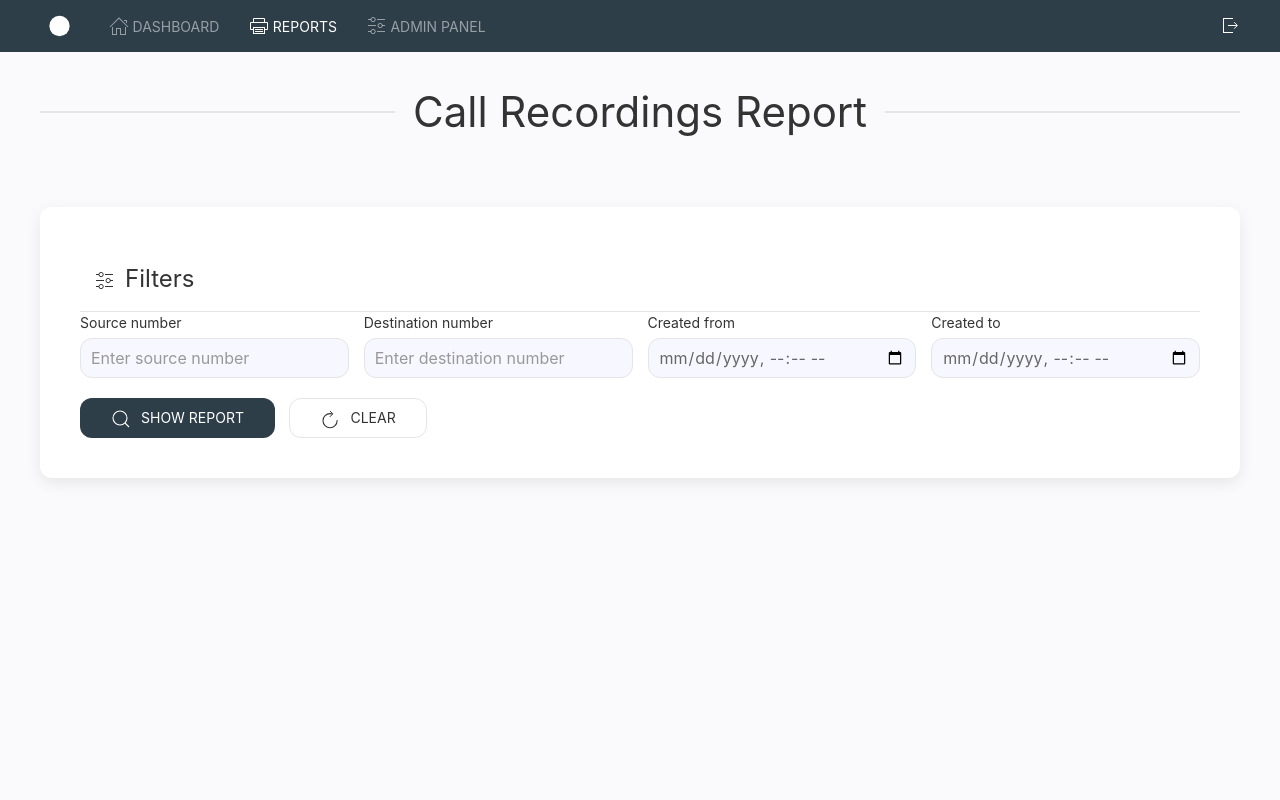
After one commit to radetsky/PearlPBX2, a Django app: page /reports/monitor/ in a window 1280 px wide. The commit adds this page. Run offline with Django 4.2, Linux system fonts and the light colour scheme; parts of the project's set-up code (start-up, migrations or seed data) failed here and were passed over; some libraries are stand-ins or nearby versions.

Commit message:
add form, template, view for monitor report

```diff
--- a/apps/reports/forms.py
+++ b/apps/reports/forms.py
@@ -1,6 +1,40 @@
 from django import forms
 from django.utils import timezone
 from datetime import timedelta
+
+
+# Form for searching MonitorFilenames (call recordings)
+class MonitorFilenamesReportForm(forms.Form):
+    src = forms.CharField(
+        label="Source number",
+        max_length=64,
+        required=False,
+        widget=forms.TextInput(
+            attrs={"class": "form-control", "placeholder": "Enter source number"}
+        ),
+    )
+    dst = forms.CharField(
+        label="Destination number",
+        max_length=64,
+        required=False,
+        widget=forms.TextInput(
+            attrs={"class": "form-control", "placeholder": "Enter destination number"}
+        ),
+    )
+    created_start = forms.DateTimeField(
+        label="Created from",
+        required=False,
+        widget=forms.DateTimeInput(
+            attrs={"type": "datetime-local", "class": "form-control"}
+        ),
+    )
+    created_end = forms.DateTimeField(
+        label="Created to",
+        required=False,
+        widget=forms.DateTimeInput(
+            attrs={"type": "datetime-local", "class": "form-control"}
+        ),
+    )
 
 
 class CDRReportForm(forms.Form):
--- a/apps/reports/models.py
+++ b/apps/reports/models.py
@@ -46,7 +46,9 @@ class CDR(models.Model):
     disposition = models.CharField(max_length=45, blank=True)
     amaflags = models.CharField(max_length=45, blank=True)
     userfield = models.CharField(max_length=256, blank=True)
-    uniqueid = models.CharField(max_length=150, blank=False, null=False, primary_key=True)
+    uniqueid = models.CharField(
+        max_length=150, blank=False, null=False, primary_key=True
+    )
     linkedid = models.CharField(max_length=150, blank=True)
     peeraccount = models.CharField(max_length=80, blank=True)
     sequence = models.IntegerField(null=True, blank=True)
--- /dev/null
+++ b/apps/reports/templates/monitor.html
@@ -0,0 +1,135 @@
+{% extends 'base.html' %}
+{% load form_extras %}
+{% load static %}
+
+{% block content %}
+<div class="uk-container uk-container-large uk-margin-top">
+    <h1 class="uk-heading-line uk-text-center"><span>Call Recordings Report</span></h1>
+
+    <!-- Filter form -->
+    <div class="uk-card uk-card-default uk-card-body uk-margin-large-top uk-border-rounded">
+        <div class="uk-card-header uk-padding-small">
+            <h3 class="uk-card-title uk-margin-remove-bottom">
+                <span uk-icon="settings" class="uk-margin-small-right"></span>Filters
+            </h3>
+        </div>
+        <form method="get" class="uk-form-stacked">
+            <div class="uk-grid-small uk-child-width-1-2@s uk-child-width-1-4@m" uk-grid>
+                <div>
+                    <label class="uk-form-label" for="id_src">{{ form.src.label }}</label>
+                    <div class="uk-form-controls">
+                        {{ form.src|add_class:"uk-input uk-border-rounded" }}
+                    </div>
+                </div>
+                <div>
+                    <label class="uk-form-label" for="id_dst">{{ form.dst.label }}</label>
+                    <div class="uk-form-controls">
+                        {{ form.dst|add_class:"uk-input uk-border-rounded" }}
+                    </div>
+                </div>
+                <div>
+                    <label class="uk-form-label" for="id_created_start">{{ form.created_start.label }}</label>
+                    <div class="uk-form-controls">
+                        {{ form.created_start|add_class:"uk-input uk-border-rounded" }}
+                    </div>
+                </div>
+                <div>
+                    <label class="uk-form-label" for="id_created_end">{{ form.created_end.label }}</label>
+                    <div class="uk-form-controls">
+                        {{ form.created_end|add_class:"uk-input uk-border-rounded" }}
+                    </div>
+                </div>
+            </div>
+            <div class="uk-margin-top">
+                <button type="submit" class="uk-button uk-border-rounded uk-button-primary uk-margin-small-right">
+                    <span uk-icon="search" class="uk-margin-small-right"></span>Show report
+                </button>
+                <a href="{% url 'monitor_report' %}" class="uk-button uk-border-rounded uk-button-default uk-margin-small-right">
+                    <span uk-icon="refresh" class="uk-margin-small-right"></span>Clear
+                </a>
+            </div>
+        </form>
+    </div>
+
+    {% if recordings %}
+    <!-- Results table -->
+    <div class="uk-margin-large-top">
+        <div class="uk-card uk-card-default">
+            <div class="uk-card-header">
+                <h3 class="uk-card-title uk-margin-remove-bottom">
+                    <span uk-icon="table" class="uk-margin-small-right"></span>
+                    Results ({{ recordings.paginator.count }} records)
+                </h3>
+            </div>
+            <div class="uk-card-body uk-padding-remove">
+                <div class="uk-overflow-auto">
+                    <table class="uk-table uk-table-hover uk-table-striped uk-table-small">
+                        <thead>
+                            <tr>
+                                <th class="uk-table-shrink uk-width-small">
+                                    <span uk-icon="calendar" class="uk-margin-small-right"></span>Date/Time
+                                </th>
+                                <th class="uk-table-shrink">
+                                    <span uk-icon="phone" class="uk-margin-small-right"></span>Source
+                                </th>
+                                <th class="uk-table-shrink">
+                                    <span uk-icon="phone" class="uk-margin-small-right"></span>Destination
+                                </th>
+                                <th>
+                                    <span uk-icon="file-audio" class="uk-margin-small-right"></span>Filename
+                                </th>
+                            </tr>
+                        </thead>
+                        <tbody>
+                            {% for rec in recordings %}
+                            <tr class="uk-animation-fade">
+                                <td class="uk-text-nowrap uk-text-small">
+                                    {{ rec.created|date:"d.m.Y H:i:s" }}
+                                </td>
+                                <td class="uk-text-bold">{{ rec.src|default:"-" }}</td>
+                                <td class="uk-text-bold">{{ rec.dst|default:"-" }}</td>
+                                <td class="uk-text-truncate uk-text-small">
+                                    {{ rec.filename|default:"-" }}
+                                </td>
+                            </tr>
+                            {% empty %}
+                            <tr>
+                                <td colspan="4" class="uk-text-center uk-text-muted uk-padding">
+                                    <div uk-icon="icon: info; ratio: 2"></div>
+                                    <p class="uk-margin-small-top">No data found</p>
+                                </td>
+                            </tr>
+                            {% endfor %}
+                        </tbody>
+                    </table>
+                </div>
+            </div>
+            <!-- Pagination -->
+            {% if recordings.has_other_pages %}
+            <div class="uk-card-footer">
+                <ul class="uk-pagination uk-flex-center uk-margin-remove">
+                    {% if recordings.has_previous %}
+                        <li>
+                            <a href="?{% for key, value in request.GET.items %}{% if key != 'page' %}{{ key }}={{ value }}&{% endif %}{% endfor %}page={{ recordings.previous_page_number }}">
+                                <span uk-icon="chevron-left"></span>
+                            </a>
+                        </li>
+                    {% endif %}
+                    <li class="uk-active">
+                        <span>{{ recordings.number }} of {{ recordings.paginator.num_pages }}</span>
+                    </li>
+                    {% if recordings.has_next %}
+                        <li>
+                            <a href="?{% for key, value in request.GET.items %}{% if key != 'page' %}{{ key }}={{ value }}&{% endif %}{% endfor %}page={{ recordings.next_page_number }}">
+                                <span uk-icon="chevron-right"></span>
+                            </a>
+                        </li>
+                    {% endif %}
+                </ul>
+            </div>
+            {% endif %}
+        </div>
+    </div>
+    {% endif %}
+</div>
+{% endblock content %}
--- a/apps/reports/urls.py
+++ b/apps/reports/urls.py
@@ -3,4 +3,5 @@ from . import views
 
 urlpatterns = [
     path("cdr/", views.cdr_report_view, name="cdr_report"),
+    path("monitor/", views.monitor_report_view, name="monitor_report"),
 ]
--- a/apps/reports/views.py
+++ b/apps/reports/views.py
@@ -1,14 +1,48 @@
+import csv
+
 from django.shortcuts import render
 from django.core.paginator import Paginator
 from django.db.models import Sum
 from django.http import HttpResponse
-import csv
-from .models import CDR
-from .forms import CDRReportForm
+
+from apps.reports.models import CDR
+from apps.reports.forms import CDRReportForm, MonitorFilenamesReportForm
+from core.models import MonitorFilenames
+
+
+def monitor_report_view(request):
+    form = MonitorFilenamesReportForm(request.GET or None)
+    recordings = None
+
+    def filter_monitor_queryset(form):
+        qs = MonitorFilenames.objects.all()
+        if not form.is_valid():
+            return qs.none()
+        data = form.cleaned_data
+        if data.get("src"):
+            qs = qs.filter(src__icontains=data["src"])
+        if data.get("dst"):
+            qs = qs.filter(dst__icontains=data["dst"])
+        if data.get("created_start"):
+            qs = qs.filter(created__gte=data["created_start"])
+        if data.get("created_end"):
+            qs = qs.filter(created__lte=data["created_end"])
+        return qs.order_by("-created")
+
+    if form.is_valid():
+        recordings = filter_monitor_queryset(form)
+        paginator = Paginator(recordings, 50)
+        page_number = request.GET.get("page")
+        recordings = paginator.get_page(page_number)
+
+    context = {
+        "form": form,
+        "recordings": recordings,
+    }
+    return render(request, "monitor.html", context)
 
 
 def cdr_report_view(request):
-
     form = CDRReportForm(request.GET or None)
     cdrs = None
     statistics = None
@@ -37,6 +71,7 @@ def cdr_report_view(request):
         if data.get("max_duration") is not None:
             qs = qs.filter(duration__lte=data["max_duration"])
         return qs.order_by("-start")
+
     cdrs_json = []
     if form.is_valid():
         cdrs = filter_cdr_queryset(form)
--- a/core/templates/reports.html
+++ b/core/templates/reports.html
@@ -5,7 +5,8 @@
     <h2>Reports</h2>
     <p>Here you can view various reports related to your system.</p>
     <ul class="uk-list uk-list-striped">
-        <li><a href="/reports/cdr/">CDR Filter</a></li>
+        <li><a href="{% url 'cdr_report' %}">CDR Filter</a></li>
+        <li><a href="{% url 'monitor_report' %}">Call Recordings</a></li>
         <li><a href="#">Queues Activity</a></li>
         <li><a href="#">Callback</a></li>
         <li><a href="#">AutoDialer</a></li>
```
Also changed, not shown: apps/reports/templatetags/form_extras.py (+15 -15 lines), apps/reports/migrations/0001_initial.py.
